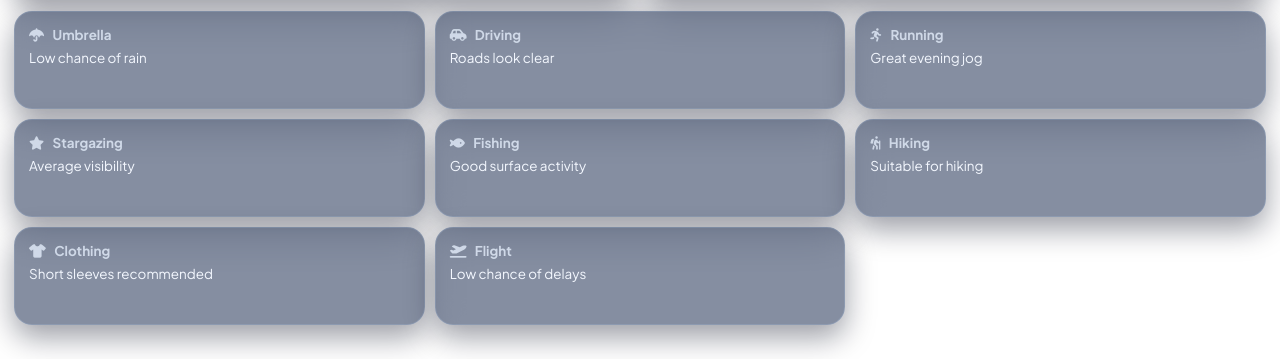
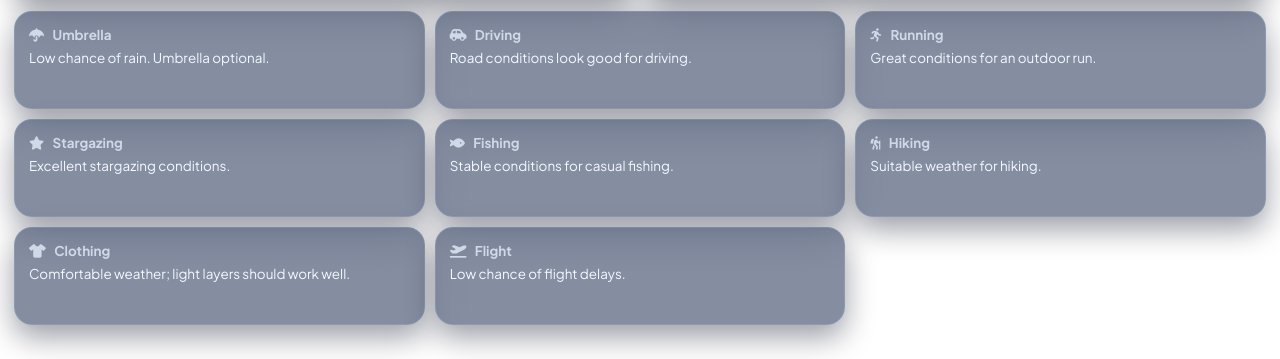
Before and after one commit to zkaz1i/Weather_Forecast, a Flask app: page / in a window 1280 px wide. Shown: the part 1061-1420 px from the top of the page. Run offline with Flask 3, Linux system fonts and the light colour scheme; data that the repository does not hold is empty.

Commit message:
fix: add lifestyle recommendations to weather display based on current conditions

```diff
--- a/app.py
+++ b/app.py
@@ -172,6 +172,114 @@ def build_weekly(forecast_items: list) -> list:
     return weekly
 
 
+def build_lifestyle(weather_data: dict) -> dict:
+    weather_main = ((weather_data.get("weather") or [{}])[0].get("main") or "").lower()
+    temp = float((weather_data.get("main") or {}).get("temp", 20))
+    wind_speed = float((weather_data.get("wind") or {}).get("speed", 0))
+    visibility = int(weather_data.get("visibility", 10000))
+    cloud_coverage = int((weather_data.get("clouds") or {}).get("all", 0))
+    humidity = int((weather_data.get("main") or {}).get("humidity", 50))
+    pressure = int((weather_data.get("main") or {}).get("pressure", 1013))
+
+    is_thunder = "thunder" in weather_main
+    is_rain = weather_main in {"rain", "drizzle"} or "rain" in weather_main
+    is_snow = "snow" in weather_main
+    is_fog = weather_main in {"mist", "fog", "haze", "smoke", "dust", "sand", "ash"}
+    very_windy = wind_speed >= 12  # m/s
+    poor_visibility = visibility < 5000
+    very_hot = temp >= 35
+    hot = temp >= 30
+    cold = temp <= 10
+    dangerous_heat = temp >= 32 and humidity >= 75
+
+    if is_thunder or is_rain:
+        umbrella = "Carry an umbrella today."
+    elif is_snow:
+        umbrella = "Snow expected. Carry weather protection."
+    else:
+        umbrella = "Low chance of rain. Umbrella optional."
+
+    if is_thunder or is_snow or is_fog or poor_visibility:
+        driving = "Drive carefully; reduced visibility and slippery roads possible."
+    elif is_rain or very_windy:
+        driving = "Use caution while driving, especially on wet roads."
+    else:
+        driving = "Road conditions look good for driving."
+
+    if is_thunder or is_snow:
+        running = "Skip outdoor running for now."
+    elif dangerous_heat:
+        running = "Extreme heat and humidity. Avoid outdoor runnings for now."
+    elif very_hot:
+        running = "Avoid midday runs; choose early morning or evening."
+    elif is_rain or very_windy:
+        running = "Wet and windy conditions may make running uncomfortable."
+    elif is_fog or poor_visibility:
+        running = "Run with caution; visibility is poor."
+    elif is_rain:
+        running = "Running possible, but expect wet conditions."
+    else:
+        running = "Great conditions for an outdoor run."
+
+    if is_thunder or is_rain or is_fog:
+        stargazing = "Poor stargazing conditions tonight."
+    elif cloud_coverage <= 20 and visibility >= 8000 and humidity < 70:
+        stargazing = "Excellent stargazing conditions."
+    elif cloud_coverage > 70:
+        stargazing = "Clouds will block most stars tonight."
+    else:
+        stargazing = "Fair stargazing with partial visibility."
+
+    if is_thunder or very_windy:
+        fishing = "Unsafe or poor fishing conditions."
+    elif pressure < 1005:
+        fishing = "Fish activity may be inconsistent due to low pressure."
+    elif cloud_coverage > 60:
+        fishing = "Cloud cover may improve fish activity."
+    else:
+        fishing = "Stable conditions for casual fishing."
+
+    if is_thunder or is_snow:
+        hiking = "Avoid hiking today due to unsafe weather."
+    elif very_hot:
+        hiking = "Avoid long hikes during peak afternoon heat."
+    elif is_rain or is_fog:
+        hiking = "Hike with caution; trails may be slippery."
+    else:
+        hiking = "Suitable weather for hiking."
+
+    if cold and very_windy:
+        clothing = "Wear warm layers and wind protection."
+    elif dangerous_heat:
+        clothing = "Light breathable clothes strongly recommended."
+    elif very_hot:
+        clothing = "Wear breathable clothing and stay hydrated."
+    elif humidity >= 85:
+        clothing = "Dress light; humidity may feel uncomfortable."
+    elif cold:
+        clothing = "Wear warm layers and a jacket."
+    else:
+        clothing = "Comfortable weather; light layers should work well."
+
+    if is_thunder or is_snow or poor_visibility:
+        flight = "Flight delays are possible due to weather."
+    elif very_windy or is_fog:
+        flight = "Possible minor flight disruptions; check status before travel."
+    else:
+        flight = "Low chance of flight delays."
+
+    return {
+        "umbrella": umbrella,
+        "driving": driving,
+        "running": running,
+        "stargazing": stargazing,
+        "fishing": fishing,
+        "hiking": hiking,
+        "clothing": clothing,
+        "flight": flight,
+    }
+
+
 def fallback_weather(city: str, use_celsius: bool, use_24h: bool) -> dict:
     now = datetime.now()
     unit = _deg_suffix(use_celsius)
@@ -220,6 +328,16 @@ def fallback_weather(city: str, use_celsius: bool, use_24h: bool) -> dict:
         "icon": "01d",
         "hourly": hourly,
         "weekly": weekly,
+        "lifestyle": {
+            "umbrella": "Low chance of rain. Umbrella optional.",
+            "driving": "Road conditions look good for driving.",
+            "running": "Great conditions for an outdoor run.",
+            "stargazing": "Fair stargazing; some clouds may interfere.",
+            "fishing": "Good conditions for fishing.",
+            "hiking": "Suitable weather for hiking.",
+            "clothing": "Comfortable weather; light layers should work well.",
+            "flight": "Low chance of flight delays.",
+        },
         "info": {
             "uv": "5.2",
             "humidity": "62%",
@@ -249,6 +367,7 @@ def _weather_from_api(current: dict, forecast: dict, use_celsius: bool, use_24h:
         "icon": current["weather"][0]["icon"],
         "hourly": build_hourly(forecast.get("list", []), timezone_offset, use_24h),
         "weekly": build_weekly(forecast.get("list", [])),
+        "lifestyle": build_lifestyle(current),
         "info": {
             "uv": "--",
             "humidity": f"{current['main']['humidity']}%",
--- a/templates/index.html
+++ b/templates/index.html
@@ -288,35 +288,35 @@
         <section class="lifestyle-row wide-card">
             <article class="glass-card life-card">
                 <h4><i class="fa-solid fa-umbrella"></i> Umbrella</h4>
-                <p>Low chance of rain</p>
+                <p>{{ weather.lifestyle.umbrella if weather and weather.lifestyle else "Low chance of rain" }}</p>
             </article>
             <article class="glass-card life-card">
                 <h4><i class="fa-solid fa-car-side"></i> Driving</h4>
-                <p>Roads look clear</p>
+                <p>{{ weather.lifestyle.driving if weather and weather.lifestyle else "Roads look clear" }}</p>
             </article>
             <article class="glass-card life-card">
                 <h4><i class="fa-solid fa-person-running"></i> Running</h4>
-                <p>Great evening jog</p>
+                <p>{{ weather.lifestyle.running if weather and weather.lifestyle else "Great evening jog" }}</p>
             </article>
             <article class="glass-card life-card">
                 <h4><i class="fa-solid fa-star"></i> Stargazing</h4>
-                <p>Average visibility</p>
+                <p>{{ weather.lifestyle.stargazing if weather and weather.lifestyle else "Average visibility" }}</p>
             </article>
             <article class="glass-card life-card">
                 <h4><i class="fa-solid fa-fish"></i> Fishing</h4>
-                <p>Good surface activity</p>
+                <p>{{ weather.lifestyle.fishing if weather and weather.lifestyle else "Good surface activity" }}</p>
             </article>
             <article class="glass-card life-card">
                 <h4><i class="fa-solid fa-person-hiking"></i> Hiking</h4>
-                <p>Suitable for hiking</p>
+                <p>{{ weather.lifestyle.hiking if weather and weather.lifestyle else "Suitable for hiking" }}</p>
             </article>
             <article class="glass-card life-card">
                 <h4><i class="fa-solid fa-shirt"></i> Clothing</h4>
-                <p>Short sleeves recommended</p>
+                <p>{{ weather.lifestyle.clothing if weather and weather.lifestyle else "Short sleeves recommended" }}</p>
             </article>
             <article class="glass-card life-card">
                 <h4><i class="fa-solid fa-plane-departure"></i> Flight</h4>
-                <p>Low chance of delays</p>
+                <p>{{ weather.lifestyle.flight if weather and weather.lifestyle else "Low chance of delays" }}</p>
             </article>
         </section>
     </main>
```
